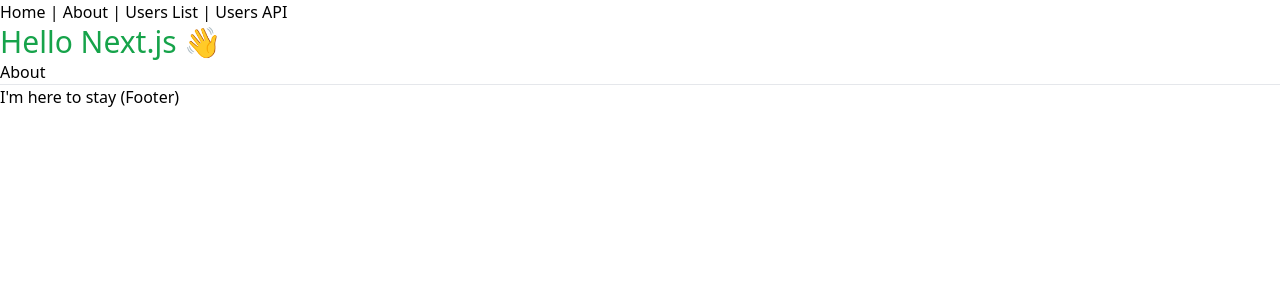
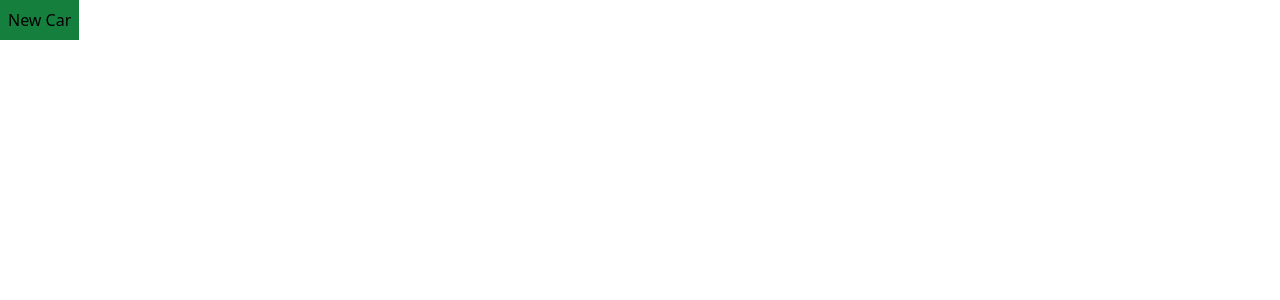
Before and after one commit to MattyMcF4tty/car-sorter, a Next.js app: page / in a window 1280 px wide. Shown: the top 300 px of the page. Built offline with nearby package versions, Linux system fonts and the light colour scheme.

Commit message:
Added car list
Added list to se cars.

Added button to add new cars to list. Right now its just random numbers, users can't input values.

```diff
--- a/components/Layout.tsx
+++ /dev/null
@@ -1,32 +0,0 @@
-import React, { ReactNode } from 'react'
-import Link from 'next/link'
-import Head from 'next/head'
-
-type Props = {
-  children?: ReactNode
-  title?: string
-}
-
-const Layout = ({ children, title = 'This is the default title' }: Props) => (
-  <div>
-    <Head>
-      <title>{title}</title>
-      <meta charSet="utf-8" />
-      <meta name="viewport" content="initial-scale=1.0, width=device-width" />
-    </Head>
-    <header>
-      <nav>
-        <Link href="/">Home</Link> | <Link href="/about">About</Link> |{' '}
-        <Link href="/users">Users List</Link> |{' '}
-        <a href="/api/users">Users API</a>
-      </nav>
-    </header>
-    {children}
-    <footer>
-      <hr />
-      <span>I'm here to stay (Footer)</span>
-    </footer>
-  </div>
-)
-
-export default Layout
--- a/components/List.tsx
+++ /dev/null
@@ -1,19 +0,0 @@
-import * as React from 'react'
-import ListItem from './ListItem'
-import { User } from '../interfaces'
-
-type Props = {
-  items: User[]
-}
-
-const List = ({ items }: Props) => (
-  <ul>
-    {items.map((item) => (
-      <li key={item.id}>
-        <ListItem data={item} />
-      </li>
-    ))}
-  </ul>
-)
-
-export default List
--- a/components/ListDetail.tsx
+++ /dev/null
@@ -1,16 +0,0 @@
-import * as React from 'react'
-
-import { User } from '../interfaces'
-
-type ListDetailProps = {
-  item: User
-}
-
-const ListDetail = ({ item: user }: ListDetailProps) => (
-  <div>
-    <h1>Detail for {user.name}</h1>
-    <p>ID: {user.id}</p>
-  </div>
-)
-
-export default ListDetail
--- a/components/ListItem.tsx
+++ /dev/null
@@ -1,16 +0,0 @@
-import React from 'react'
-import Link from 'next/link'
-
-import { User } from '../interfaces'
-
-type Props = {
-  data: User
-}
-
-const ListItem = ({ data }: Props) => (
-  <Link href="/users/[id]" as={`/users/${data.id}`}>
-    {data.id}:{data.name}
-  </Link>
-)
-
-export default ListItem
--- /dev/null
+++ b/components/car_list.tsx
@@ -0,0 +1,44 @@
+import * as React from 'react'
+import { User } from '../interfaces'
+
+
+interface CarItemProps {
+  numberplate: number,
+  location: {lat: number, lng: number}
+  powerPercent: number,
+}
+
+const CarItem = ({ numberplate, location, powerPercent }: CarItemProps) => {
+
+  return (
+    <li className='flex flex-row even:bg-slate-200'>
+      <p>{ numberplate }</p>
+      <p className='mx-4'>{ location.lat }, { location.lng }</p>
+      <p>{ powerPercent }</p>
+    </li>
+  )
+}
+
+interface CarListProps {
+  cars: {
+    numberPlate: number;
+    location: { lat: number; lng: number };
+    powerPercent: number;
+  }[];
+}
+
+const CarList = ({ cars }: CarListProps) => {
+
+  return (
+    <ul>
+      {cars && cars.map((car) => (
+        <CarItem
+          numberplate={car.numberPlate}
+          location={car.location}
+          powerPercent={car.powerPercent}
+        />
+      ))}
+    </ul>
+  )
+}
+export default CarList;
--- a/pages/index.tsx
+++ b/pages/index.tsx
@@ -1,13 +1,25 @@
-import Link from 'next/link'
-import Layout from '../components/Layout'
+import { useState } from 'react';
+import CarList from '../components/car_list'
 
-const IndexPage = () => (
-  <Layout title="Home | Next.js + TypeScript Example">
-    <h1 className='text-3xl text-green-600'>Hello Next.js 👋</h1>
-    <p>
-      <Link href="/about">About</Link>
-    </p>
-  </Layout>
-)
+const IndexPage = () => {
+  const [cars, setCars] = useState<{ numberPlate: number; location: { lat: number; lng: number }; powerPercent: number }[]>([]);
+
+  const addCar = () => {
+    const newCar = {
+      numberPlate: Math.floor(Math.random() * 100000),
+      location: { lat: 34.0522, lng: -118.2437 },
+      powerPercent: Math.floor(Math.random() * 100),
+    };
+    setCars((prevCars) => [...prevCars, newCar]);
+    console.log(cars)
+  };
+
+  return (
+    <div>
+      <button className='bg-green-700 p-2' onClick={addCar}>New Car</button>
+      <CarList cars={cars}/>
+    </div>
+  )
+}
 
 export default IndexPage
```
